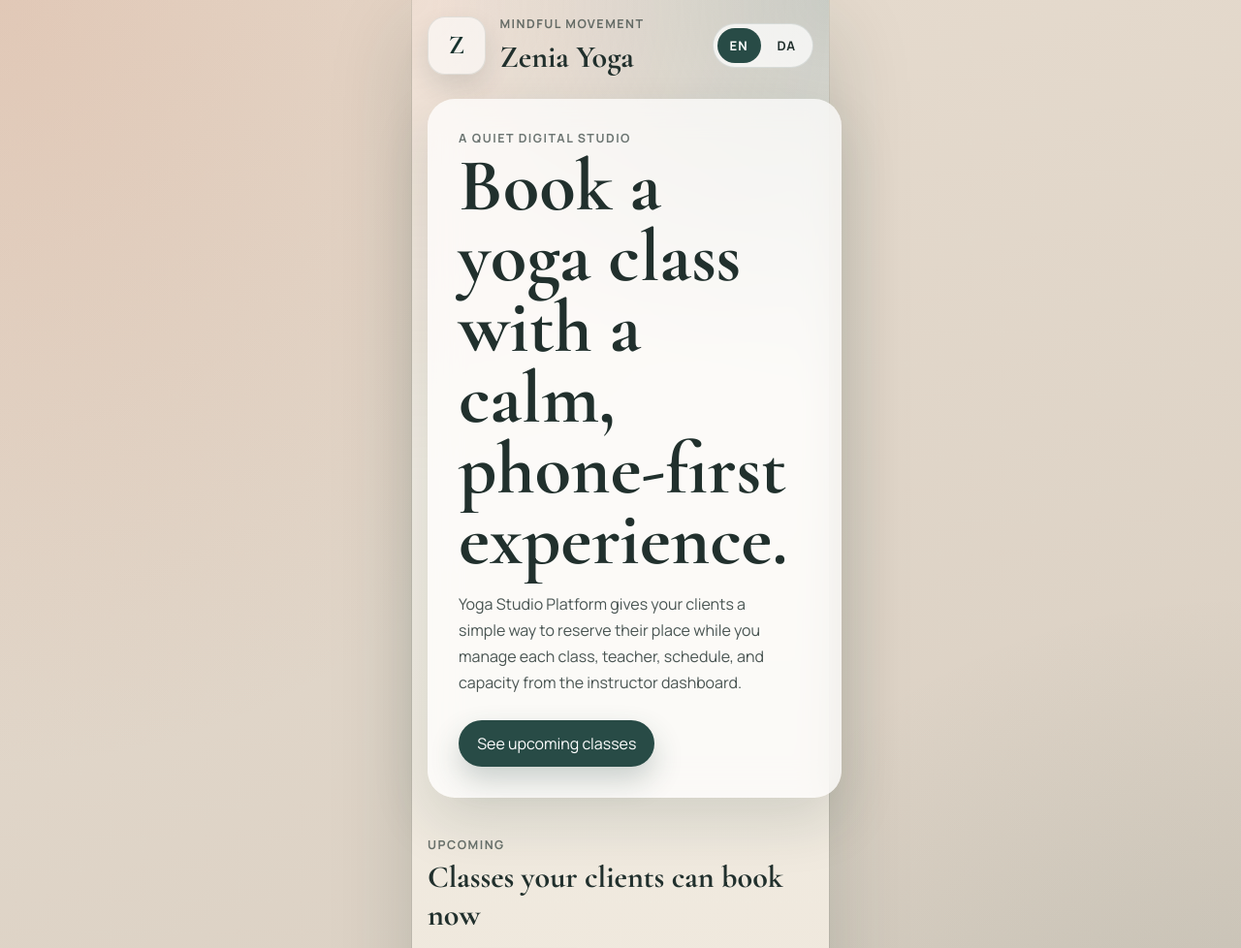
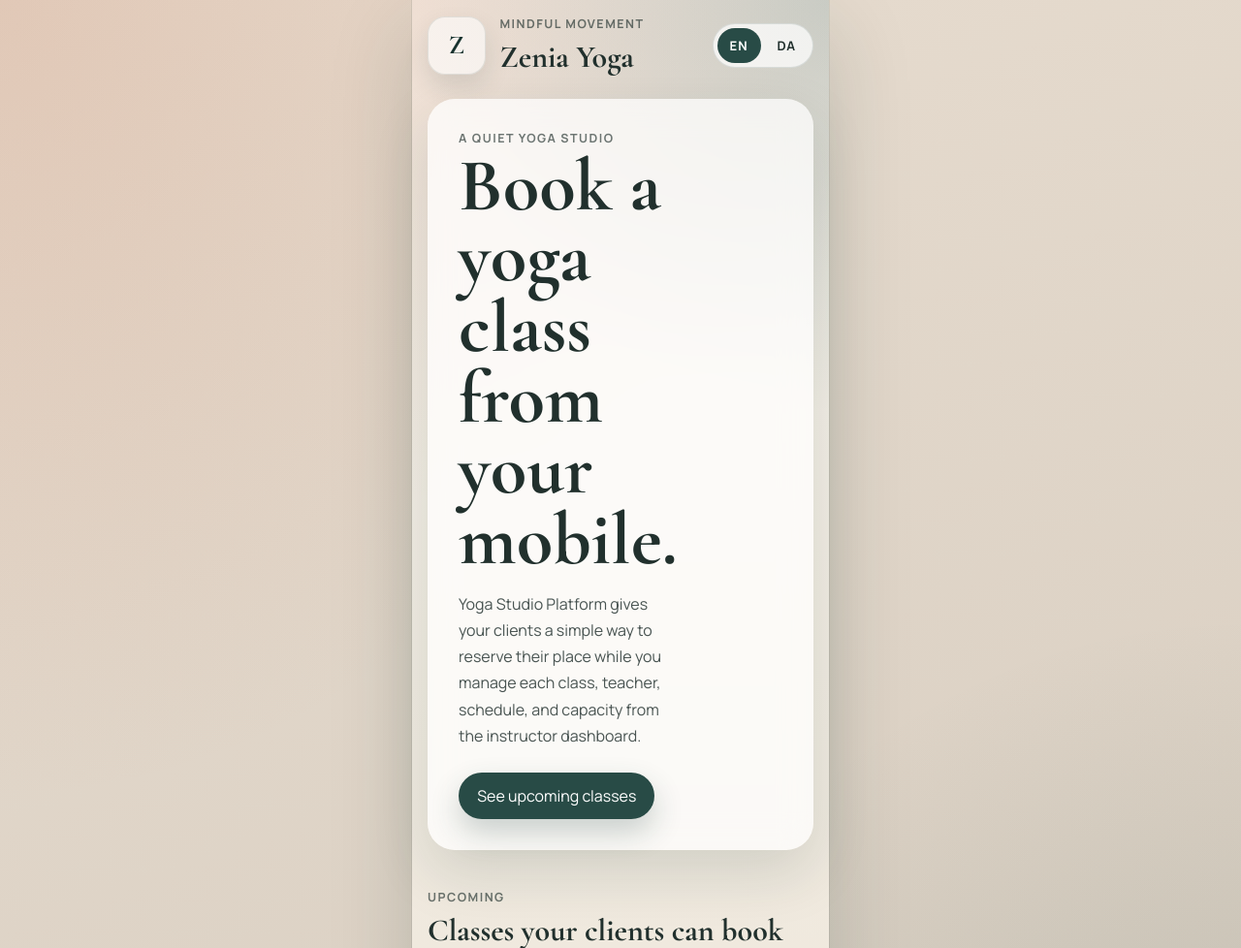
Before and after one commit to henrikhansen-dhl/zenia-yoga, a Django app: page /studios/zenia-yoga/ in a window 1280 px wide. Shown: the top 978 px of the page at 97% size. Run offline with Django 5.2, Linux system fonts and the light colour scheme; data comes from the database, SQL or seed files in the repository; data that the repository does not hold is empty.

Commit message:
change: update platform management features

```diff
--- a/templates/booking/class_list.html
+++ b/templates/booking/class_list.html
@@ -5,8 +5,8 @@
 {% block content %}
 <section class="hero-card">
     <div class="hero-copy">
-        <p class="eyebrow">{% if request.LANGUAGE_CODE == 'da' %}Et roligt digitalt studio{% else %}A quiet digital studio{% endif %}</p>
-        <h1>{% if request.LANGUAGE_CODE == 'da' %}Book yogahold i et enkelt mobilvenligt flow.{% else %}Book a yoga class with a calm, phone-first experience.{% endif %}</h1>
+        <p class="eyebrow">{% if request.LANGUAGE_CODE == 'da' %}Et roligt yoga studio{% else %}A quiet yoga studio{% endif %}</p>
+        <h1>{% if request.LANGUAGE_CODE == 'da' %}Book yogahold fra din mobil.{% else %}Book a yoga class from your mobile.{% endif %}</h1>
         <p class="hero-text">
             {% if request.LANGUAGE_CODE == 'da' %}
                 Yoga Studio Platform giver dine deltagere en enkel måde at reservere deres plads på, mens du styrer hold,
```
